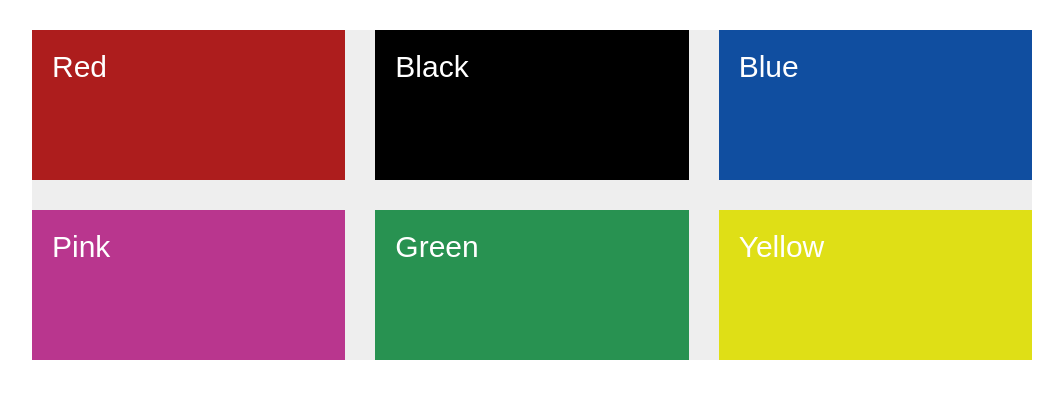
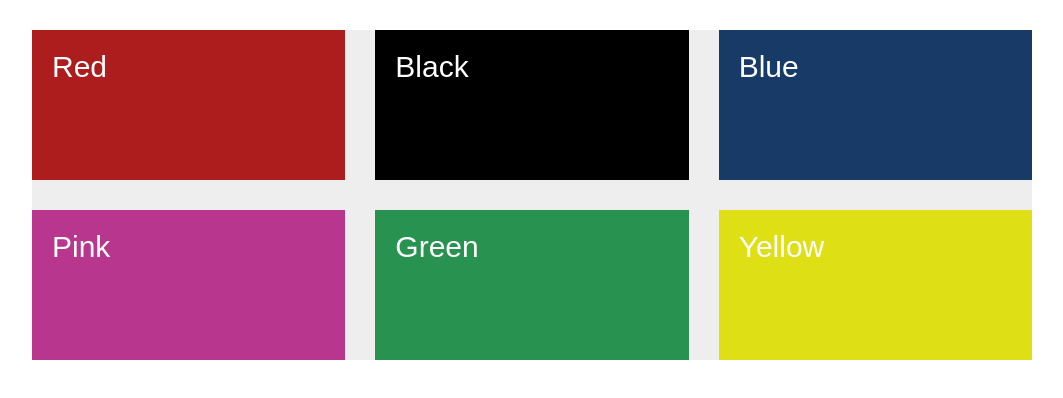
Before and after one commit to AlpGashi/Git-hub, a plain HTML site: page index.html in a window 1280 px wide. Shown: the whole page, without its empty margins (108-1171 px from the left). Drawn offline with Linux system fonts and the light colour scheme.

Commit message:
second commit

```diff
--- a/css/main.css
+++ b/css/main.css
@@ -24,7 +24,7 @@
 }
 
 .blue {
-  background: rgb(16, 78, 160);
+  background: rgb(24, 58, 102);
 }
 
 .green {
```
